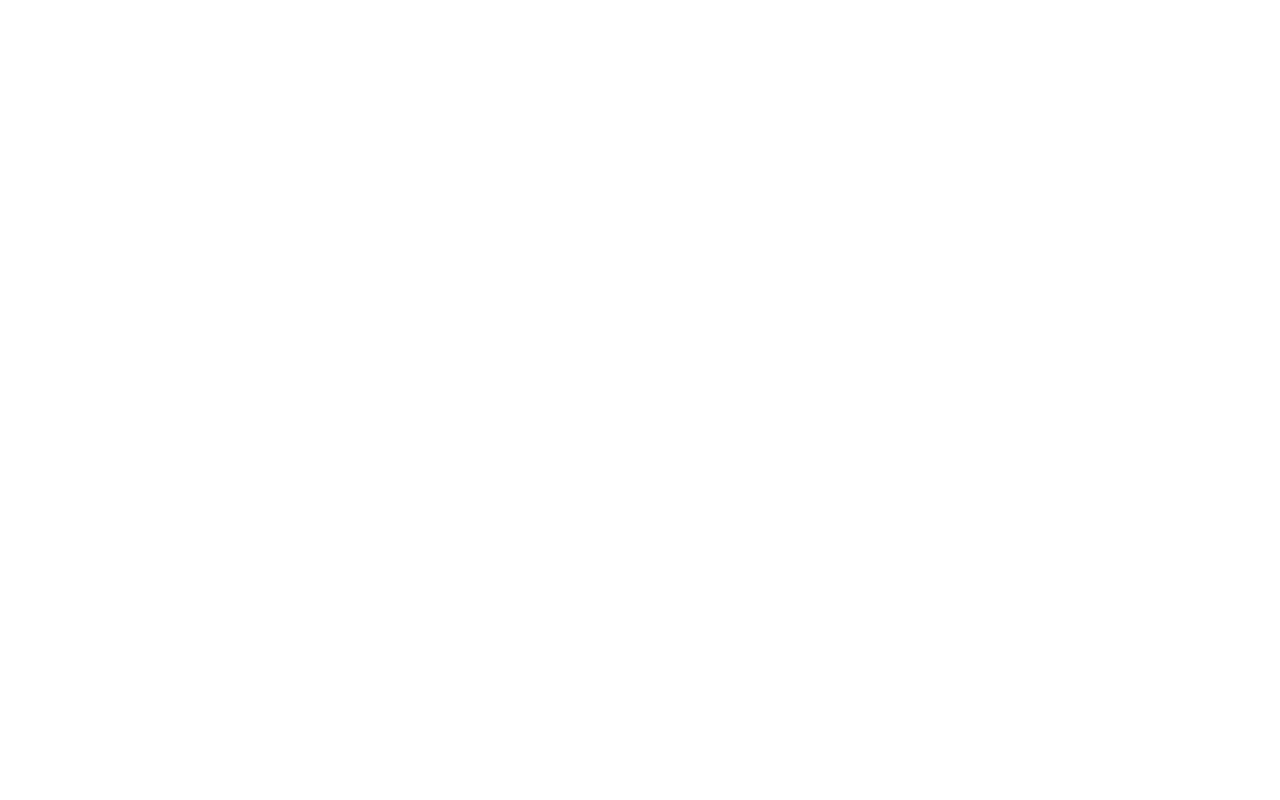
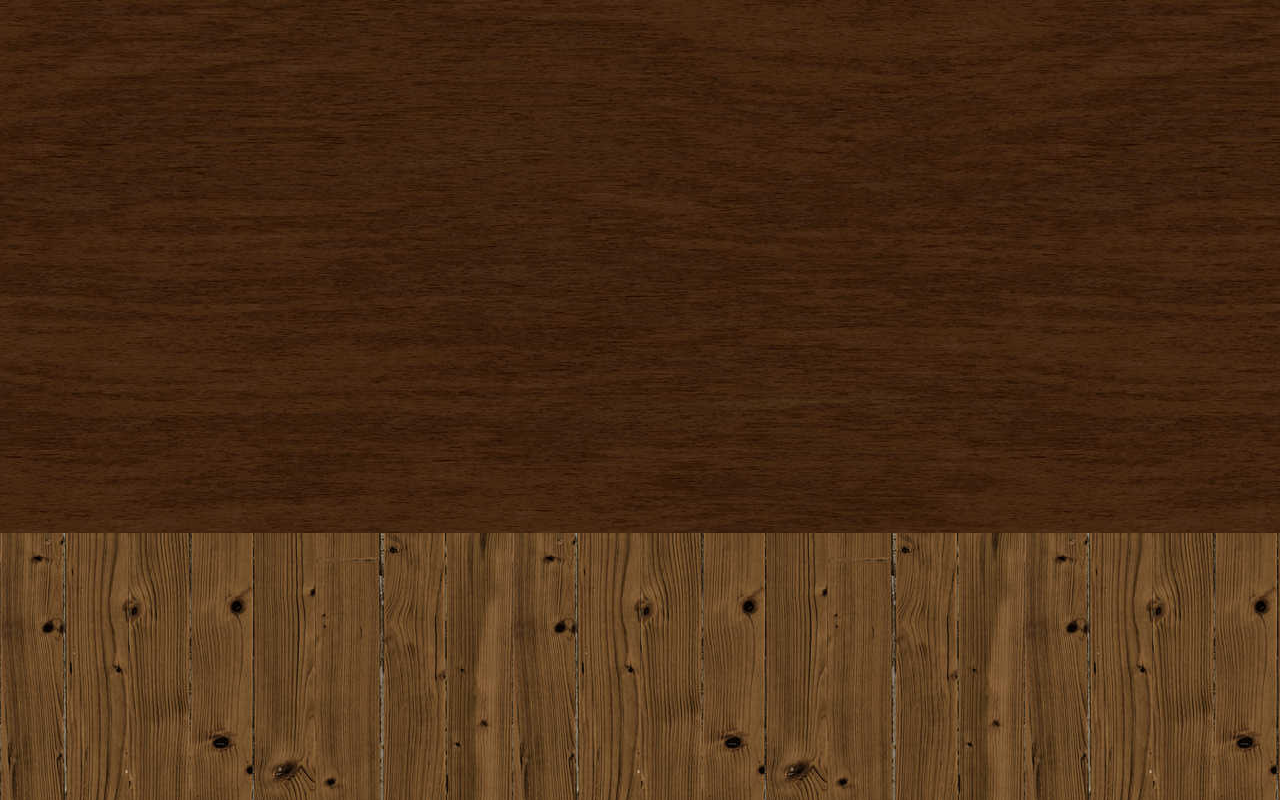
Before and after one commit to Zuma206/usb-gallery, an Astro site: page / in a window 1280 px wide. Built offline with nearby package versions, Linux system fonts and the light colour scheme; Astro itself is replaced by a stand-in of ours.

Commit message:
Added gallery floor and wall

```diff
--- /dev/null
+++ b/src/Gallery.astro
@@ -0,0 +1,16 @@
+---
+import styles from "./Gallery.module.css";
+import { getConfig } from "./lib/config";
+const config = getConfig();
+---
+
+<div class={styles.container}>
+  <div
+    class={styles.wall}
+    style={{ background: `url("${config.theme.wall}")` }}
+  ></div>
+  <div
+    class={styles.floor}
+    style={{ background: `url("${config.theme.floor}")` }}
+  ></div>
+</div>
--- /dev/null
+++ b/src/Gallery.module.css
@@ -0,0 +1,18 @@
+.container {
+  flex-direction: column;
+  height: 100vh;
+  display: flex;
+}
+
+.wall,
+.floor {
+  width: 100vw;
+}
+
+.wall {
+  flex: 2;
+}
+
+.floor {
+  flex: 1;
+}
--- a/src/pages/index.astro
+++ b/src/pages/index.astro
@@ -1,5 +1,6 @@
 ---
 import { getConfig } from "../lib/config";
+import Gallery from "../Gallery.astro";
 const config = getConfig();
 ---
 
@@ -19,5 +20,7 @@ const config = getConfig();
       }
     </style>
   </head>
-  <body></body>
+  <body>
+    <Gallery />
+  </body>
 </html>
```
